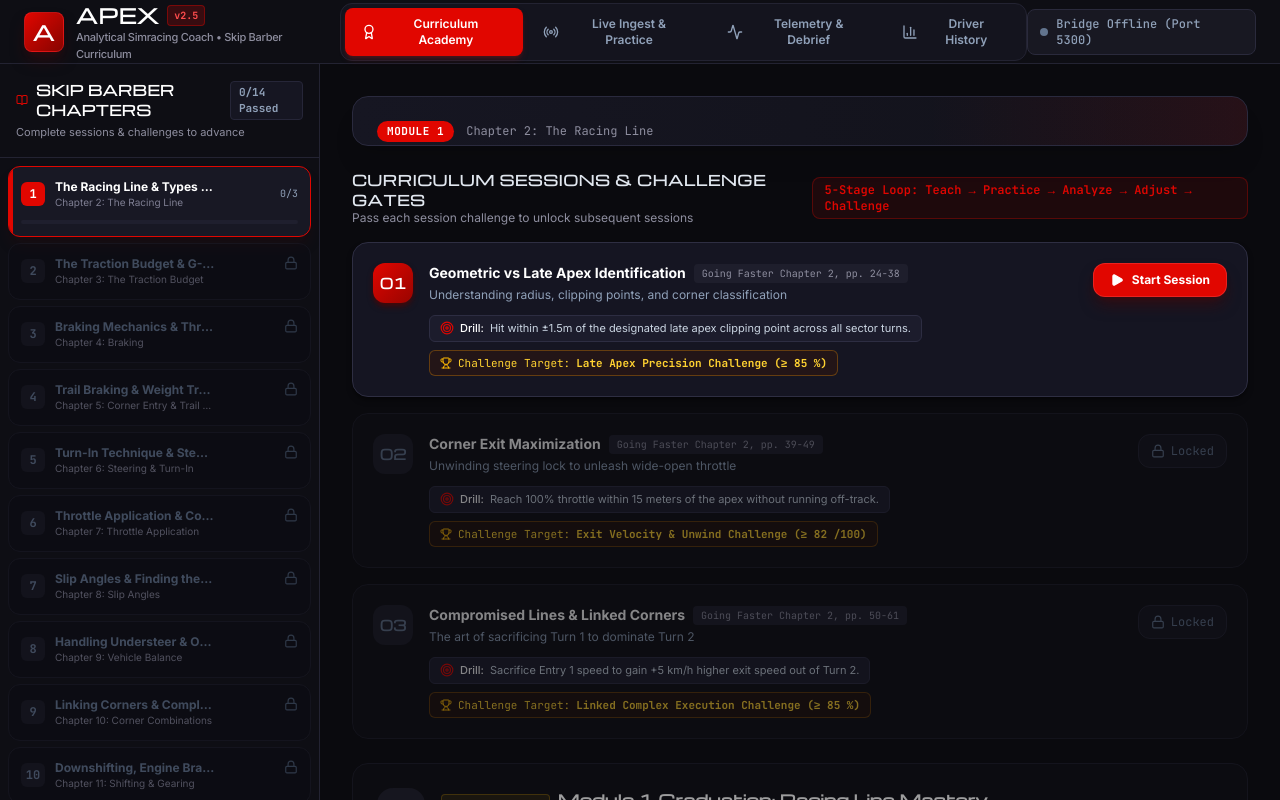
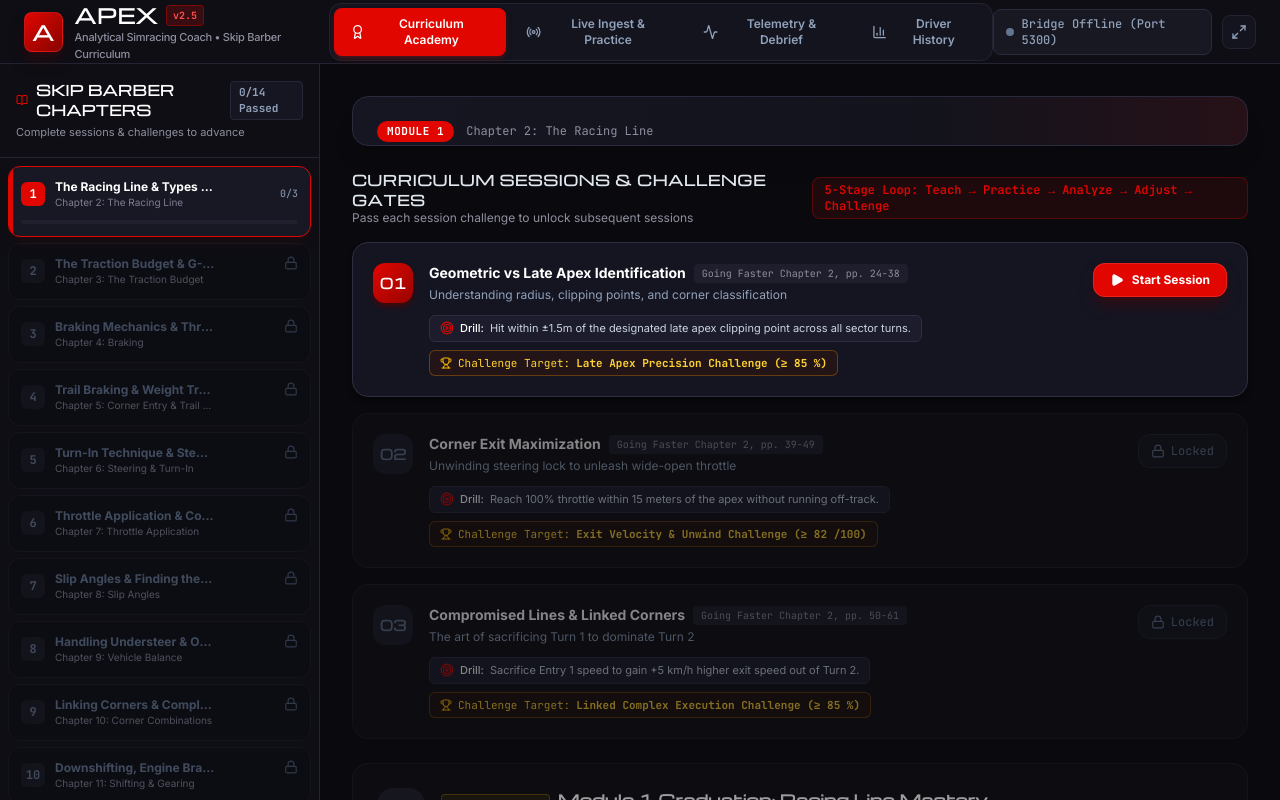
Before and after one commit to mindcoder9033/APEX-v2.5, a React (Vite) app: page / in a window 1280 px wide. Built offline with nearby package versions, Linux system fonts and the light colour scheme; no server answers; a web font is replaced by a local one.

Commit message:
Fullscreen
Added: Fullscreen button

```diff
--- a/src/components/layout/Header.tsx
+++ b/src/components/layout/Header.tsx
@@ -1,5 +1,5 @@
-import React from 'react';
-import { Activity, Award, BarChart3, Radio } from 'lucide-react';
+import React, { useState, useEffect } from 'react';
+import { Activity, Award, BarChart3, Radio, Maximize2, Minimize2 } from 'lucide-react';
 
 export type AppView = 'curriculum' | 'practice' | 'debrief' | 'history';
 
@@ -18,6 +18,33 @@
   isBridgeConnected = false,
   totalMasteredModules
 }) => {
+  const [isFullscreen, setIsFullscreen] = useState<boolean>(() => {
+    return typeof document !== 'undefined' ? Boolean(document.fullscreenElement) : false;
+  });
+
+  useEffect(() => {
+    const handleFullscreenChange = () => {
+      setIsFullscreen(Boolean(document.fullscreenElement));
+    };
+
+    document.addEventListener('fullscreenchange', handleFullscreenChange);
+    return () => {
+      document.removeEventListener('fullscreenchange', handleFullscreenChange);
+    };
+  }, []);
+
+  const toggleFullscreen = async () => {
+    try {
+      if (!document.fullscreenElement) {
+        await document.documentElement.requestFullscreen();
+      } else if (document.exitFullscreen) {
+        await document.exitFullscreen();
+      }
+    } catch (err) {
+      console.warn('Fullscreen request failed or was blocked by browser permissions:', err);
+    }
+  };
+
   return (
     <header className="h-16 bg-[#0E0E14] border-b border-[#232332] px-6 flex items-center justify-between select-none z-30 shrink-0">
       {/* Brand Logo */}
@@ -93,8 +120,8 @@
         </button>
       </nav>
 
-      {/* Right Controls: Ingest Status */}
-      <div className="flex items-center space-x-3">
+      {/* Right Controls: Ingest Status & Actions */}
+      <div className="flex items-center space-x-2.5">
         {/* UDP Connection Status Pill */}
         <div className={`flex items-center space-x-2 px-3 py-1.5 rounded-lg border text-xs font-mono font-medium ${
           isUdpConnected
@@ -118,6 +145,24 @@
               : 'Bridge Offline (Port 5300)'}
           </span>
         </div>
+
+        {/* Fullscreen Toggle Button */}
+        <button
+          onClick={toggleFullscreen}
+          title={isFullscreen ? 'Exit Fullscreen (Esc)' : 'Enter Fullscreen (F11)'}
+          aria-label={isFullscreen ? 'Exit Fullscreen' : 'Enter Fullscreen'}
+          className={`p-2 rounded-lg border text-xs transition-all flex items-center justify-center ${
+            isFullscreen
+              ? 'bg-[#E10600]/15 border-[#E10600]/40 text-[#FF5C5C] hover:bg-[#E10600]/25 shadow-sm shadow-red-950/40'
+              : 'bg-[#14141E] border-[#232332] text-slate-400 hover:text-white hover:bg-[#1C1C28] hover:border-slate-600'
+          }`}
+        >
+          {isFullscreen ? (
+            <Minimize2 className="w-4 h-4 transition-transform active:scale-95" />
+          ) : (
+            <Maximize2 className="w-4 h-4 transition-transform active:scale-95" />
+          )}
+        </button>
       </div>
     </header>
   );
```
Also changed, not shown: 6 other files (tests, documents, lock files or other folders).
